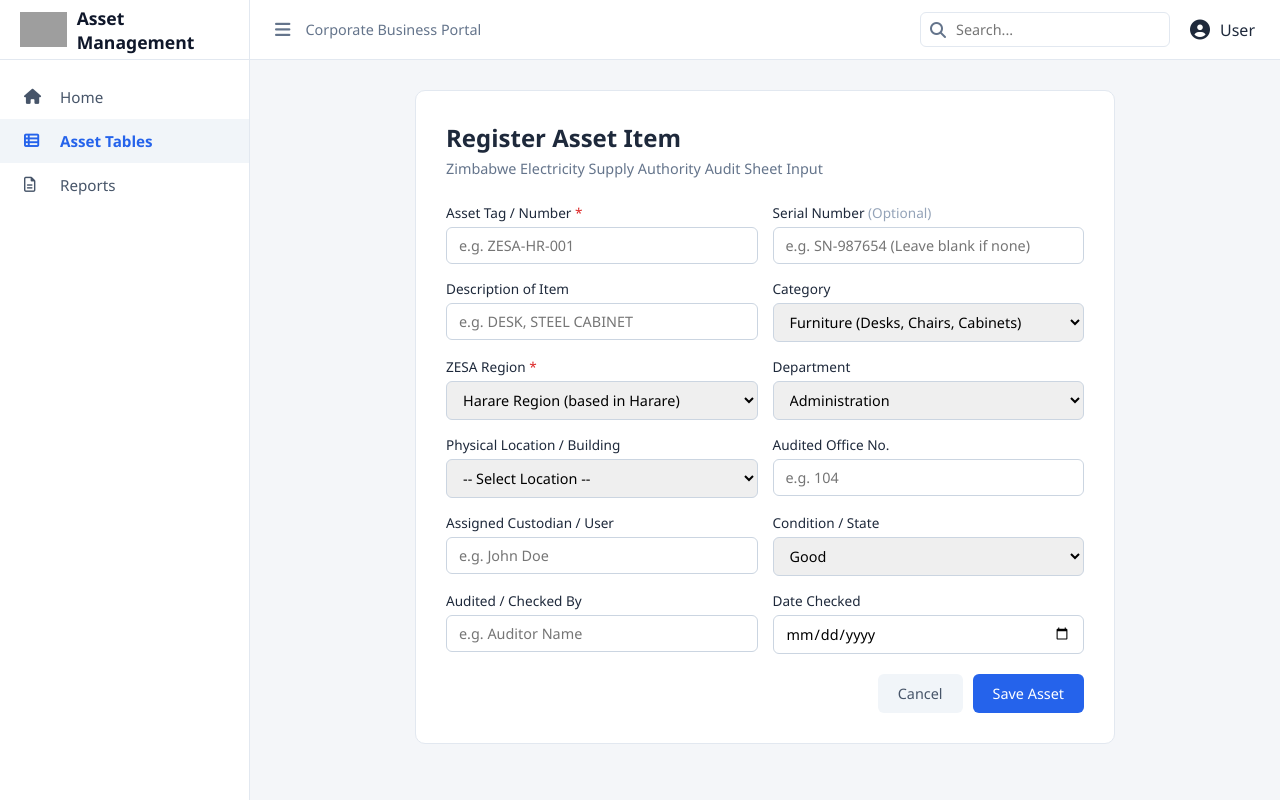
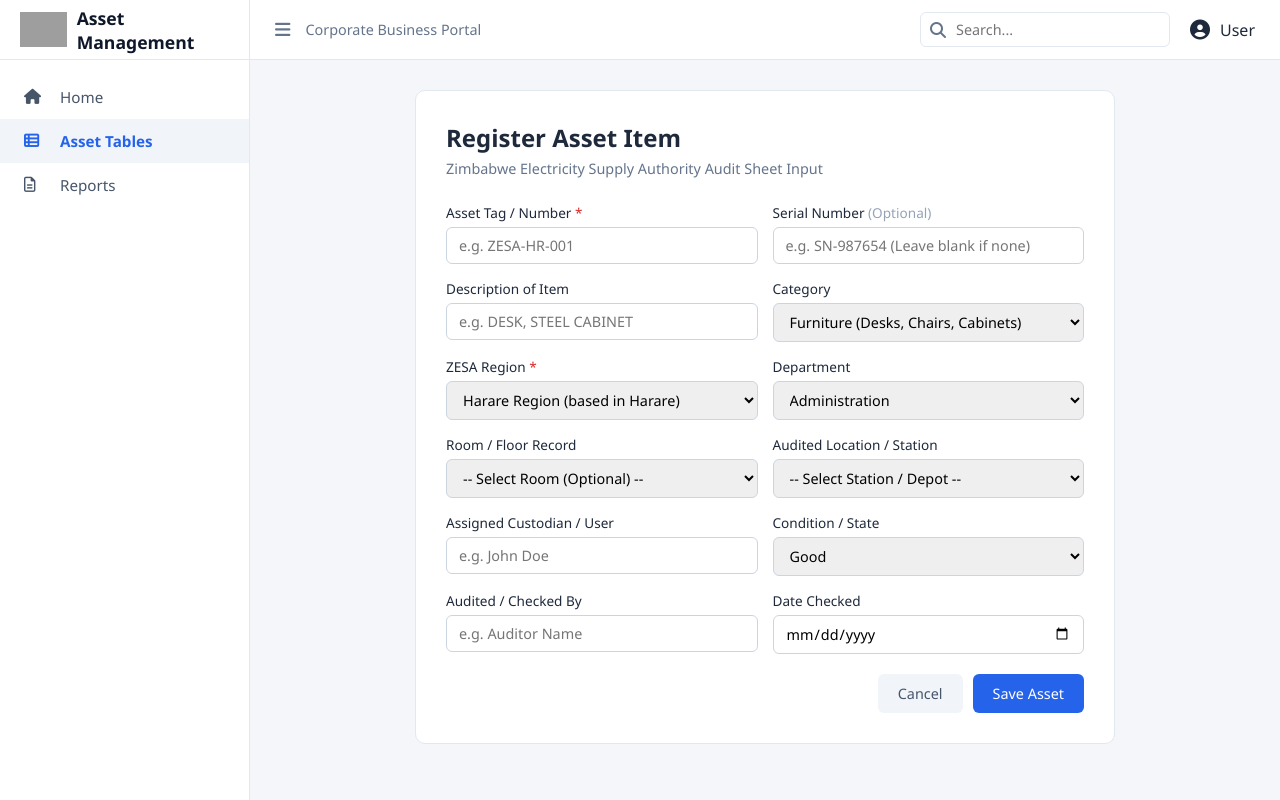
Before and after one commit to Wanashe/Asset_Mgt, a Django app: page /asset-tables/add/ in a window 1280 px wide. Run offline with Django 5.2, Linux system fonts and the light colour scheme; tables that the repository leaves empty hold one stand-in row (values such as "Sample post"); grey boxes are pictures that could not be loaded.

Commit message:
zetdc sites   added   to the  form eg warenpark, coleford

```diff
--- a/assetsync/models.py
+++ b/assetsync/models.py
@@ -2,13 +2,38 @@
 from django.contrib.auth.models import User
 
 
+# ZESA Building / Location Dropdown Choices
+LOCATION_CHOICES = [
+    ('Borrowdale', 'Borrowdale'),
+    ('Coleford', 'Coleford'),
+    ('Glennorah', 'Glennorah'),
+    ('GlenView', 'GlenView'),
+    ('Kuwadzana', 'Kuwadzana'),
+    ('Mabelreign', 'Mabelreign'),
+    ('Makoni', 'Makoni'),
+    ('Mbare', 'Mbare'),
+    ('Mufakose', 'Mufakose'),
+    ('Ruwa', 'Ruwa'),
+    ('Showgrounds', 'Showgrounds'),
+    ('WarrenPark', 'WarrenPark'),
+    ('Waterfalls', 'Waterfalls'),
+    ('wynne_st', 'Wynne St (wynne_st)'),
+    ('Zengeza', 'Zengeza'),
+]
+
+
 class Location(models.Model):
-    building = models.CharField(max_length=100, default='Main Building')
+    building = models.CharField(
+        max_length=100,
+        choices=LOCATION_CHOICES,
+        default='Borrowdale',
+        verbose_name="Location / Building"
+    )
     floor = models.CharField(max_length=50)  # e.g., "1st Floor"
     room_number = models.CharField(max_length=50)  # e.g., "Room 102"
 
     def __str__(self):
-        return f"{self.room_number} - {self.floor} ({self.building})"
+        return f"{self.room_number}, {self.floor} ({self.get_building_display()})"
 
 
 class Asset(models.Model):
@@ -57,7 +82,13 @@
 
     # Audited Physical Location
     current_location = models.ForeignKey(Location, on_delete=models.SET_NULL, null=True, blank=True, related_name='assets')
-    office_number = models.CharField(max_length=50, blank=True, null=True)  # Audited Office / Room Tag
+    office_number = models.CharField(
+        max_length=50,
+        choices=LOCATION_CHOICES,
+        blank=True,
+        null=True,
+        verbose_name="Location / Building"
+    )  # Audited Office / Location Tag
 
     condition = models.CharField(max_length=20, choices=CONDITION_CHOICES, default='Good')
     purchase_date = models.DateField(blank=True, null=True)
@@ -68,7 +99,7 @@
     signature = models.CharField(max_length=100, blank=True, null=True)
 
     def __str__(self):
-        loc_str = self.office_number or (str(self.current_location) if self.current_location else "Unassigned")
+        loc_str = self.get_office_number_display() if self.office_number else (str(self.current_location) if self.current_location else "Unassigned")
         sn_str = f" [S/N: {self.serial_number}]" if self.serial_number else ""
         return f"{self.name} ({self.asset_tag}){sn_str} [{self.region} / {self.department} / {loc_str}]"
 
@@ -104,14 +135,14 @@
     from_region = models.CharField(max_length=50, choices=Asset.REGION_CHOICES, blank=True, null=True)
     from_department = models.CharField(max_length=50, choices=Asset.DEPARTMENT_CHOICES, blank=True, null=True)
     from_location = models.ForeignKey(Location, on_delete=models.SET_NULL, null=True, blank=True, related_name='transfers_from')
-    from_office = models.CharField(max_length=50, blank=True, null=True)
+    from_office = models.CharField(max_length=50, choices=LOCATION_CHOICES, blank=True, null=True)
     from_person = models.CharField(max_length=100, blank=True, null=True)
 
     # Transfer Destination
     to_region = models.CharField(max_length=50, choices=Asset.REGION_CHOICES, blank=True, null=True)
     to_department = models.CharField(max_length=50, choices=Asset.DEPARTMENT_CHOICES, blank=True, null=True)
     to_location = models.ForeignKey(Location, on_delete=models.SET_NULL, null=True, blank=True, related_name='transfers_to')
-    to_office = models.CharField(max_length=50, blank=True, null=True)
+    to_office = models.CharField(max_length=50, choices=LOCATION_CHOICES, blank=True, null=True)
     to_person = models.CharField(max_length=100, blank=True, null=True)
 
     reason = models.TextField(blank=True, null=True)
--- a/assetsync/templates/assets/asset_add.html
+++ b/assetsync/templates/assets/asset_add.html
@@ -62,20 +62,37 @@
             </div>
         </div>
 
-        <!-- Row 4: Physical Location & Office Number -->
+        <!-- Row 4: Physical Location & Audited Station/Office -->
         <div style="display: grid; grid-template-columns: 1fr 1fr; gap: 15px; margin-bottom: 15px;">
             <div>
-                <label style="display: block; font-weight: 500; margin-bottom: 5px; font-size: 0.85rem;">Physical Location / Building</label>
+                <label style="display: block; font-weight: 500; margin-bottom: 5px; font-size: 0.85rem;">Room / Floor Record</label>
                 <select name="current_location" style="width: 100%; padding: 8px 12px; border: 1px solid #cbd5e1; border-radius: 6px; outline: none; font-size: 0.9rem;">
-                    <option value="">-- Select Location --</option>
+                    <option value="">-- Select Room (Optional) --</option>
                     {% for loc in locations %}
-                        <option value="{{ loc.id }}">{{ loc.building }} - Floor {{ loc.floor }} (Room {{ loc.room_number }})</option>
+                        <option value="{{ loc.id }}">{{ loc.get_building_display }} - Floor {{ loc.floor }} (Room {{ loc.room_number }})</option>
                     {% endfor %}
                 </select>
             </div>
             <div>
-                <label style="display: block; font-weight: 500; margin-bottom: 5px; font-size: 0.85rem;">Audited Office No.</label>
-                <input type="text" name="office_number" placeholder="e.g. 104" style="width: 100%; padding: 8px 12px; border: 1px solid #cbd5e1; border-radius: 6px; outline: none; font-size: 0.9rem;">
+                <label style="display: block; font-weight: 500; margin-bottom: 5px; font-size: 0.85rem;">Audited Location / Station</label>
+                <select name="office_number" style="width: 100%; padding: 8px 12px; border: 1px solid #cbd5e1; border-radius: 6px; outline: none; font-size: 0.9rem;">
+                    <option value="">-- Select Station / Depot --</option>
+                    <option value="Borrowdale">Borrowdale</option>
+                    <option value="Coleford">Coleford</option>
+                    <option value="Glennorah">Glennorah</option>
+                    <option value="GlenView">GlenView</option>
+                    <option value="Kuwadzana">Kuwadzana</option>
+                    <option value="Mabelreign">Mabelreign</option>
+                    <option value="Makoni">Makoni</option>
+                    <option value="Mbare">Mbare</option>
+                    <option value="Mufakose">Mufakose</option>
+                    <option value="Ruwa">Ruwa</option>
+                    <option value="Showgrounds">Showgrounds</option>
+                    <option value="WarrenPark">WarrenPark</option>
+                    <option value="Waterfalls">Waterfalls</option>
+                    <option value="wynne_st">Wynne St (wynne_st)</option>
+                    <option value="Zengeza">Zengeza</option>
+                </select>
             </div>
         </div>
 
```
Also changed, not shown: assetsync/templates/assets/asset_edit.html (+24 -8 lines), assetsync/migrations/0010_alter_asset_office_number_and_more.py (added).
